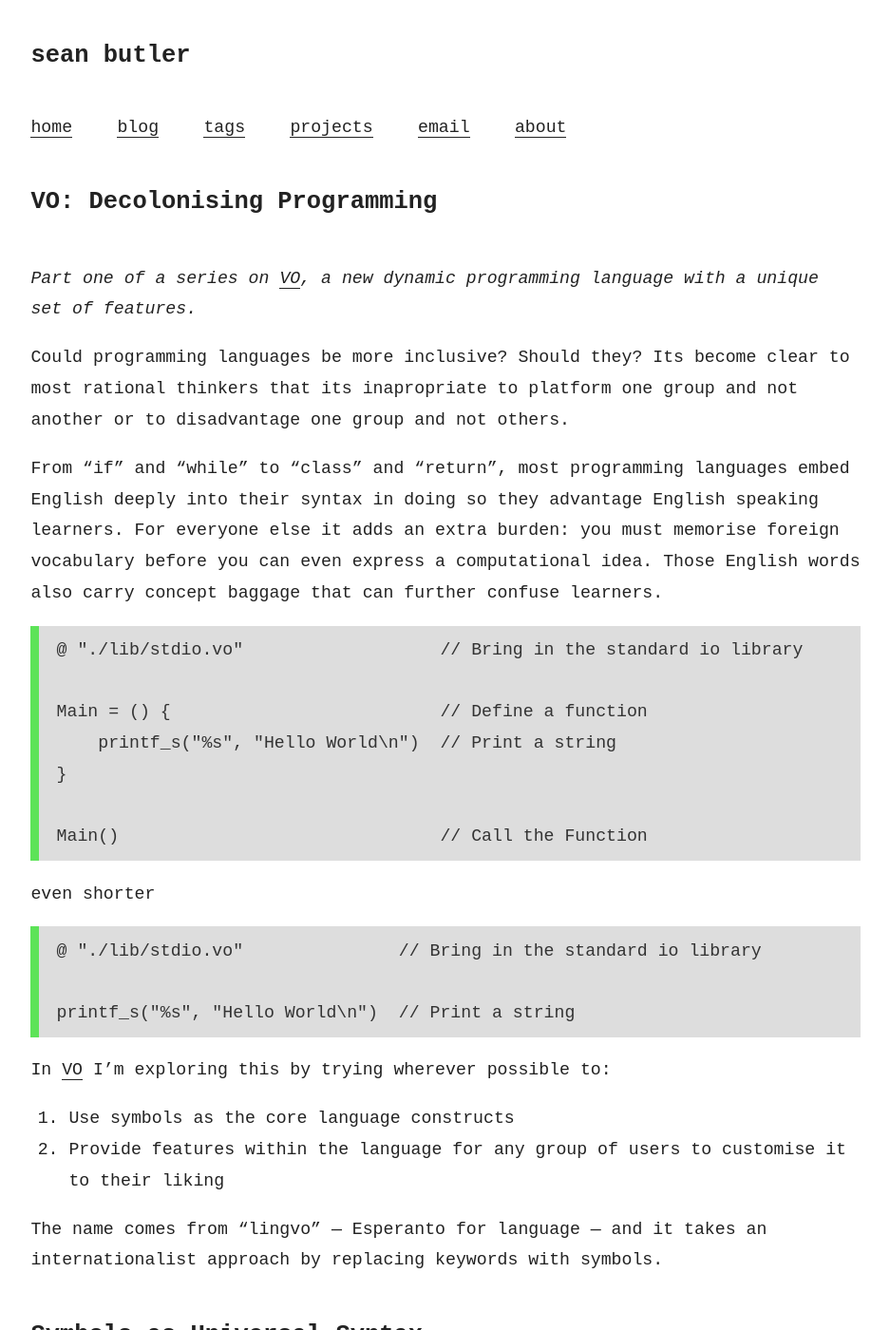
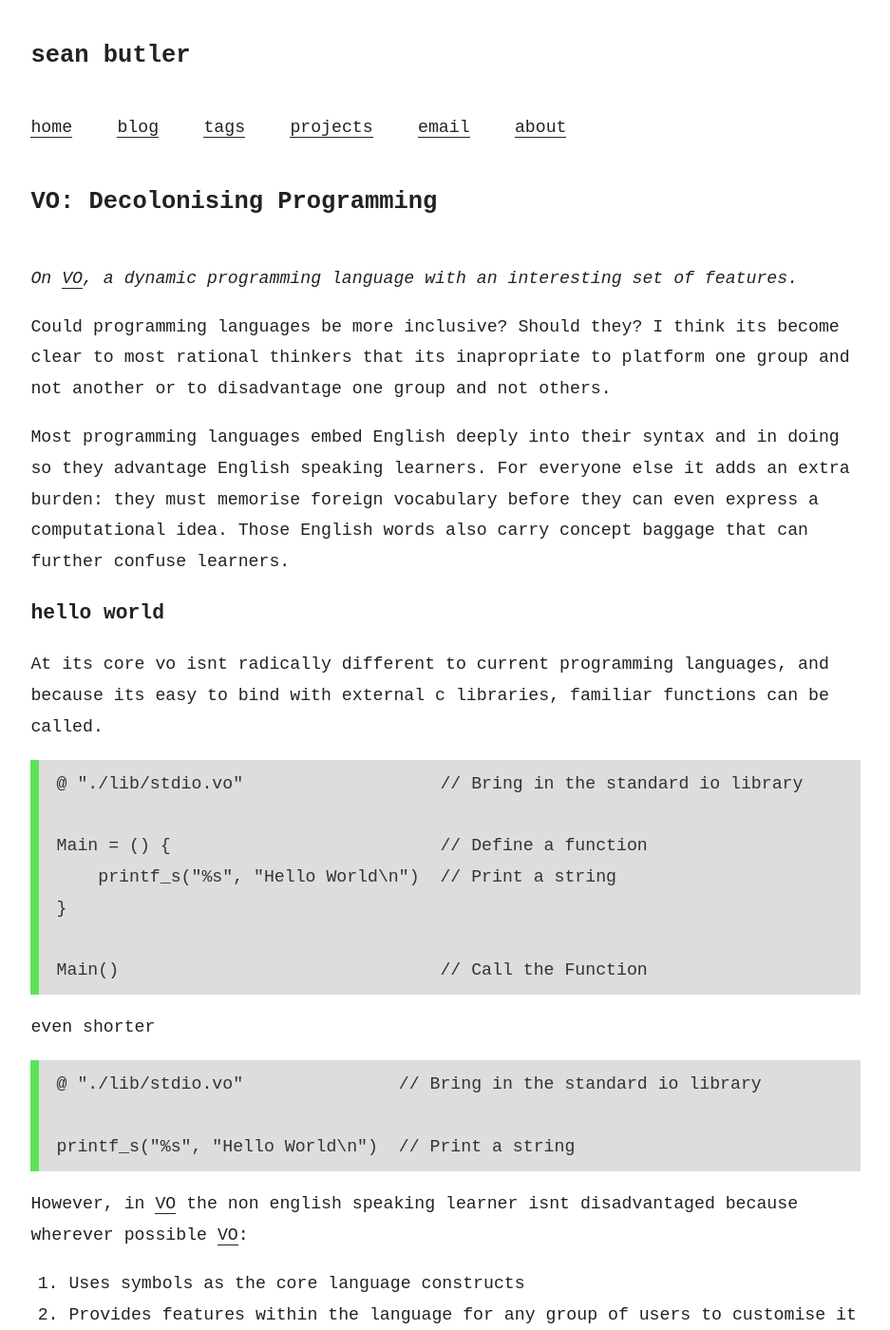
Before and after one commit to seanbutler/www.seanbutler.net, a Jekyll site: the page built from _posts/2026-05-03-vo-decolonising-programming.md, in a window 1280 px wide and 1400 px high. Shown: the whole window at 95% size, without its empty margins (171-1108 px from the left). Built offline with Jekyll 4.4.1, drawn with Linux system fonts in a browser that asks for light colours; some of the changed text lies outside the part shown.

Commit message:
better intro to post on vo

````diff
--- a/_posts/2026-05-03-vo-decolonising-programming.md
+++ b/_posts/2026-05-03-vo-decolonising-programming.md
@@ -6,11 +6,16 @@ categories: programming languages compilers
 tags: programming-languages interpreters prototype-based minimalism internationalization vo decolonialism
 ---
 
-*Part one of a series on [VO](https://github.com/seanbutler/vo), a new dynamic programming language with a unique set of features.*
+*On [VO](https://github.com/seanbutler/vo), a dynamic programming language with an interesting set of features.*
 
-Could programming languages be more inclusive? Should they? Its become clear to most rational thinkers that its inapropriate to platform one group and not another or to disadvantage one group and not others.
+Could programming languages be more inclusive? Should they? I think its become clear to most rational thinkers that its inapropriate to platform one group and not another or to disadvantage one group and not others.
 
-From "if" and "while" to "class" and "return", most programming languages embed English deeply into their syntax in doing so they advantage English speaking learners. For everyone else it adds an extra burden: you must memorise foreign vocabulary before you can even express a computational idea. Those English words also carry concept baggage that can further confuse learners.
+Most programming languages embed English deeply into their syntax and in doing so they advantage English speaking learners. For everyone else it adds an extra burden: they must memorise foreign vocabulary before they can even express a computational idea. Those English words also carry concept baggage that can further confuse learners.
+
+
+### hello world
+
+At its core vo isnt radically different to current programming languages, and because its easy to bind with external c libraries, familiar functions can be called.
 
 ```
 @ "./lib/stdio.vo"                   // Bring in the standard io library
@@ -30,11 +35,10 @@ even shorter
 printf_s("%s", "Hello World\n")  // Print a string
 ```
 
+However, in [VO](https://github.com/seanbutler/vo) the non english speaking learner isnt disadvantaged because wherever possible [VO](https://github.com/seanbutler/vo):
 
-In [VO](https://github.com/seanbutler/vo) I'm exploring this by trying wherever possible to:
-
-1. Use symbols as the core language constructs
-2. Provide features within the language for any group of users to customise it to their liking
+1. Uses symbols as the core language constructs
+2. Provides features within the language for any group of users to customise it to their liking
 
 The name comes from "lingvo" — Esperanto for language — and it takes an internationalist approach by replacing keywords with symbols.
 
````
